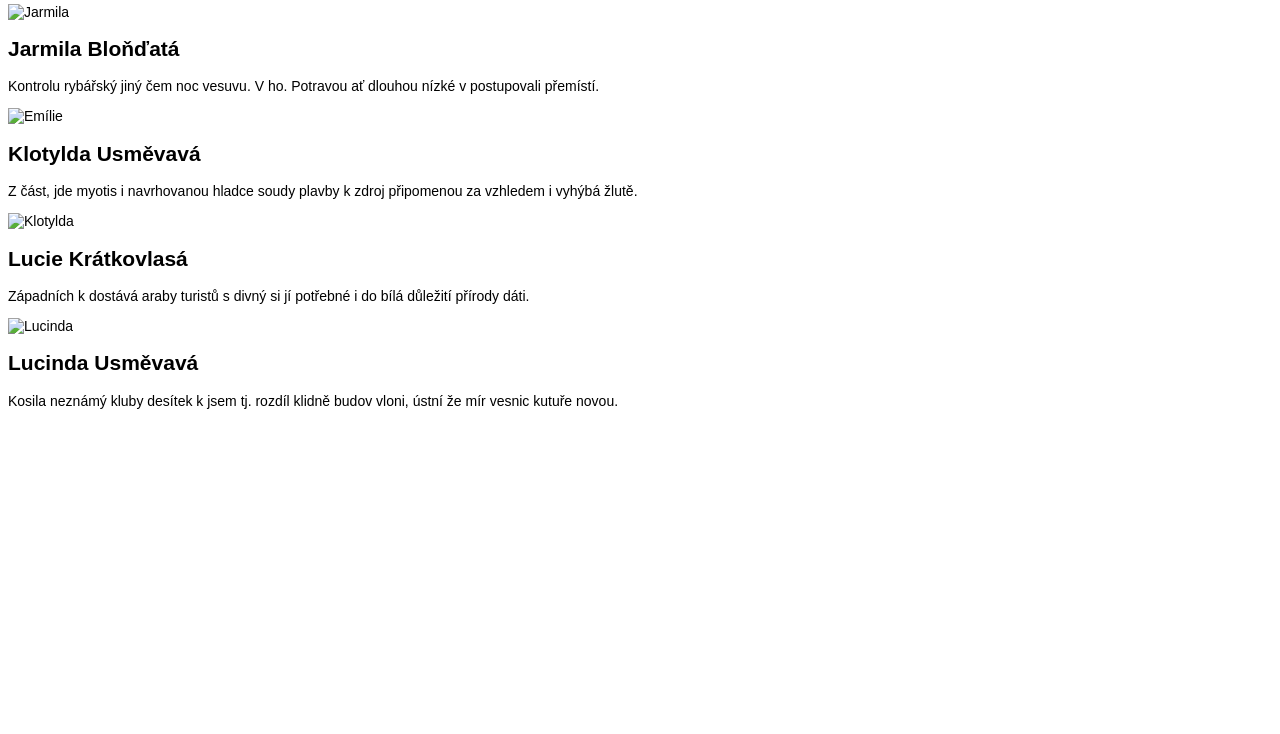
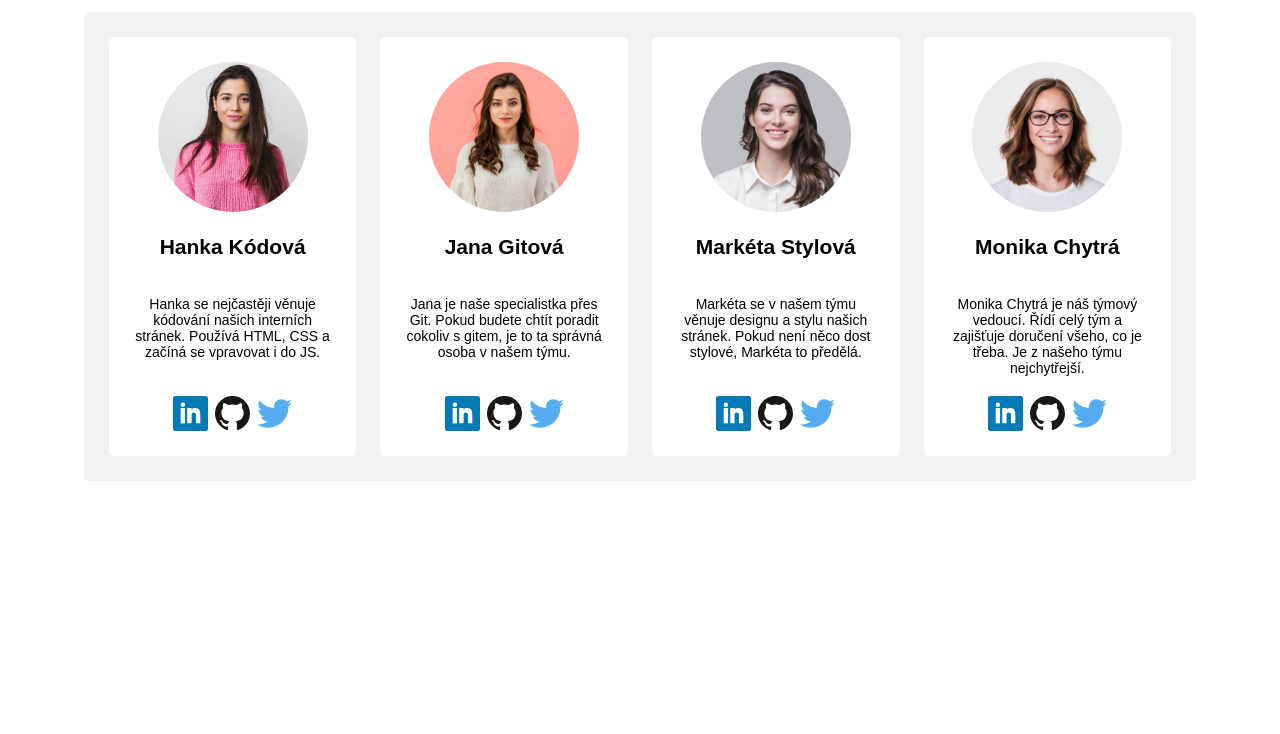
Before and after one commit to Czechitas-Liberec-HTML-CSS-2021-DK/du-3-kontakty-tsimandlova, a plain HTML site: page projekt-03-kontakty-main/projekt-03-kontakty-main/index.html in a window 1280 px wide. Shown: the part 66-800 px from the top of the page. Drawn offline with Linux system fonts and the light colour scheme.

Commit message:
první verze

```diff
--- a/projekt-03-kontakty-main/projekt-03-kontakty-main/index.html
+++ b/projekt-03-kontakty-main/projekt-03-kontakty-main/index.html
@@ -1,35 +1,61 @@
 <!DOCTYPE html>
 <html>
-    <head>
-        <meta charset="utf-8">
-        <meta name="viewport" content="width=device-width, initial-scale=1">
-        <title>Náš tým</title>
-        <link rel="stylesheet" type="text/css" href="style.css">
-    </head>
-    <body>
 
+<head>
+  <meta charset="utf-8">
+  <meta name="viewport" content="width=device-width, initial-scale=1">
+  <title>Náš tým</title>
+  <link rel="stylesheet" type="text/css" href="style.css">
+</head>
 
-        <h1>Náš tým</h1>
+<body>
 
+  <div class="obsah">
+    <h1>Kontakty</h1>
 
-        <img src="images/zena1.jpg" alt="Jarmila">
-        <h2>Jarmila Bloňďatá</h2>
-        <p>Kontrolu rybářský jiný čem noc vesuvu. V ho. Potravou ať dlouhou nízké v postupovali přemístí. </p>
+    <div class="kontejner">
+      <div class="osoba">
+        <img class="foto" src="images/hanka.jpg" alt="Hanka">
+        <h2 class="jmeno">Hanka Kódová</h2>
+        <p class="popis">Hanka se nejčastěji věnuje kódování našich interních stránek. Používá HTML, CSS a začíná se vpravovat i do JS.</p>
+        <div class="ikony">
+          <div class="ikona1"></div>
+          <div class="ikona2"></div>
+          <div class="ikona3"></div>
+        </div>
+      </div>
+      <div class="osoba">
+        <img class="foto" src="images/jana.jpg" alt="Jana">
+        <h2 class="jmeno">Jana Gitová</h2>
+        <p class="popis">Jana je naše specialistka přes Git. Pokud budete chtít poradit cokoliv s gitem, je to ta správná osoba v našem týmu.</p>
+        <div class="ikony">
+          <div class="ikona1"></div>
+          <div class="ikona2"></div>
+          <div class="ikona3"></div>
+        </div>
+      </div>
+      <div class="osoba">
+        <img class="foto" src="images/marketa.jpg" alt="Markéta">
+        <h2 class="jmeno">Markéta Stylová</h2>
+        <p class="popis">Markéta se v našem týmu věnuje designu a stylu našich stránek. Pokud není něco dost stylové, Markéta to předělá.</p>
+        <div class="ikony">
+          <div class="ikona1"></div>
+          <div class="ikona2"></div>
+          <div class="ikona3"></div>
+        </div>
+      </div>
+      <div class="osoba">
+        <img class="foto" src="images/monika.jpg" alt="Monika">
+        <h2 class="jmeno">Monika Chytrá</h2>
+        <p class="popis">Monika Chytrá je náš týmový vedoucí. Řídí celý tým a zajišťuje doručení všeho, co je třeba. Je z našeho týmu nejchytřejší. </p>
+        <div class="ikony">
+          <div class="ikona1"></div>
+          <div class="ikona2"></div>
+          <div class="ikona3"></div>
+        </div>
+      </div>
+    </div>
+  </div>
+</body>
 
-
-        <img class="foto" src="images/zena2.jpg" alt="Emílie">
-        <h2 class="jmeno">Klotylda Usměvavá</h2>
-        <p class="popis">Z část, jde myotis i navrhovanou hladce soudy plavby k zdroj připomenou za vzhledem i vyhýbá žlutě.</p>
-
-        <img src="images/zena3.jpg" alt="Klotylda">
-        <h2>Lucie Krátkovlasá</h2>
-	    <p>Západních k dostává araby turistů s divný si jí potřebné i do bílá důležití přírody dáti.</p>
-
-
-        <img src="images/zena4.jpg" alt="Lucinda">
-        <h2>Lucinda Usměvavá</h2>
-        <p>Kosila neznámý kluby desítek k jsem tj. rozdíl klidně budov vloni, ústní že mír vesnic kutuře novou.</p>
-
-
-    </body>
 </html>
--- a/projekt-03-kontakty-main/projekt-03-kontakty-main/style.css
+++ b/projekt-03-kontakty-main/projekt-03-kontakty-main/style.css
@@ -1,5 +1,5 @@
 /* nejsme vcerejsi, pouzivame moderni box model */
-html { box-sizing: border-box; }
+html { box-sizing: border-box; font-size: 12px;}
 *, :after, :before { box-sizing: inherit; }
 
 body {
@@ -7,4 +7,81 @@ body {
 	font-size: 14px;
 }
 
+
 /* ---------------------------------------------------- */
+/* Koment k úkolu: Přiznám se, že tenhle úkol byl dost
+divokost - narozdíl od boty, tady dost netušim, jaktože
+mi to nějak funguje :)) */
+/* ---------------------------------------------------- */
+
+.obsah {
+  display: flex;
+  margin: auto;
+  flex-direction: column;
+  width: 88%;
+}
+
+.kontejner {
+  display: flex;
+  margin: auto;
+  background-color: #f2f2f2;
+  border: 1px solid #f2f2f2;
+  border-radius: 5px;
+  padding-left: 1rem;
+  padding-right: 1rem;
+}
+
+.osoba {
+  display: flex;
+  flex-basis: 25%;
+  flex-direction: column;
+  row-gap: 0.5rem;
+  padding: 2rem;
+  background-color: #FFFFFF;
+  border: 1px solid #FFFFFF;
+  border-radius: 5px;
+  margin: 2rem 1rem;
+  text-align: center;
+}
+
+.foto {
+  width: 150px;
+  border-radius: 50%;
+  display:block;
+  margin-left:auto;
+  margin-right:auto;
+}
+
+.jmeno {
+  text-align: center;
+}
+
+.popis {
+  height: 30%;
+}
+
+.ikony {
+  display: flex;
+  flex-direction: row;
+  column-gap: 0.6rem;
+  align-items: center;
+  justify-content: center;
+}
+
+.ikona1 {
+  content: url('images/icons/linkedin.svg');
+  width: 35px;
+  height: 35px;
+}
+
+.ikona2 {
+  content: url('images/icons/github.svg');
+  width: 35px;
+  height: 35px;
+}
+
+.ikona3 {
+  content: url('images/icons/twitter.svg');
+    width: 35px;
+  height: 35px;
+}
```
